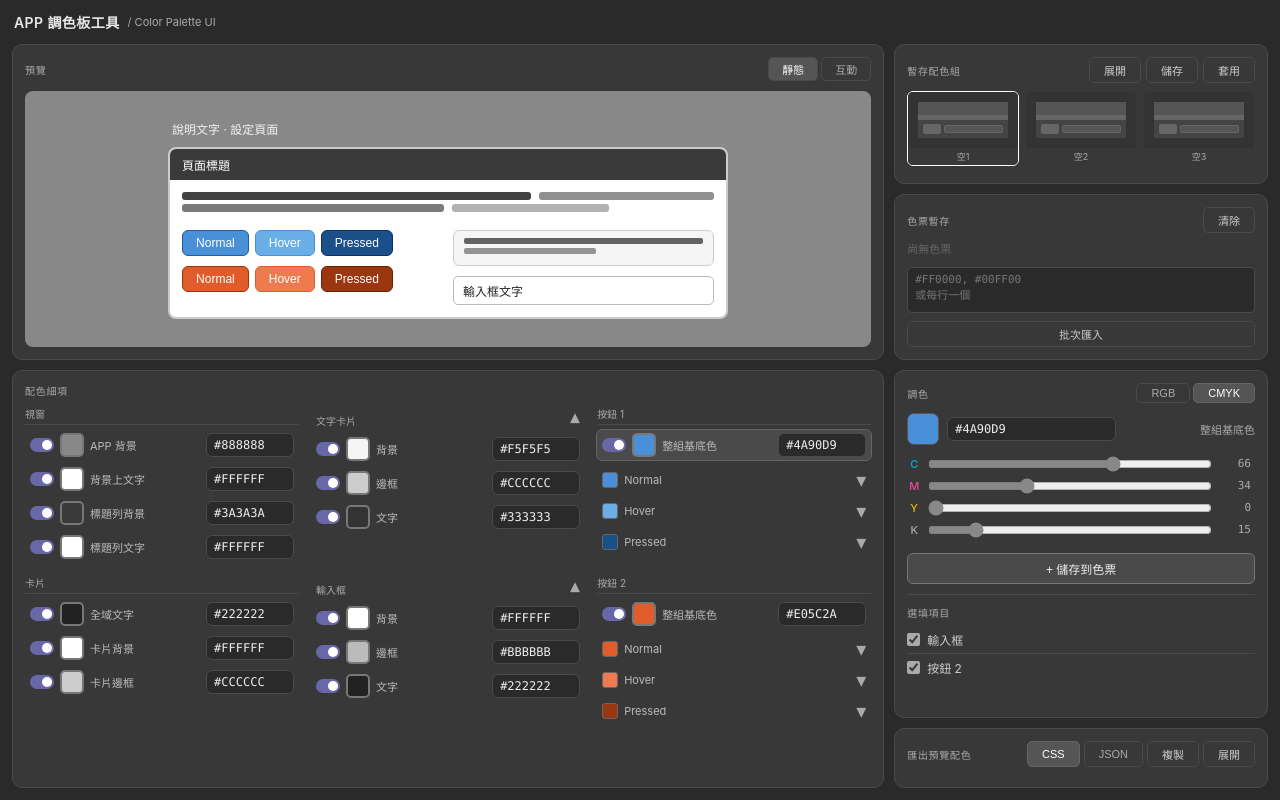
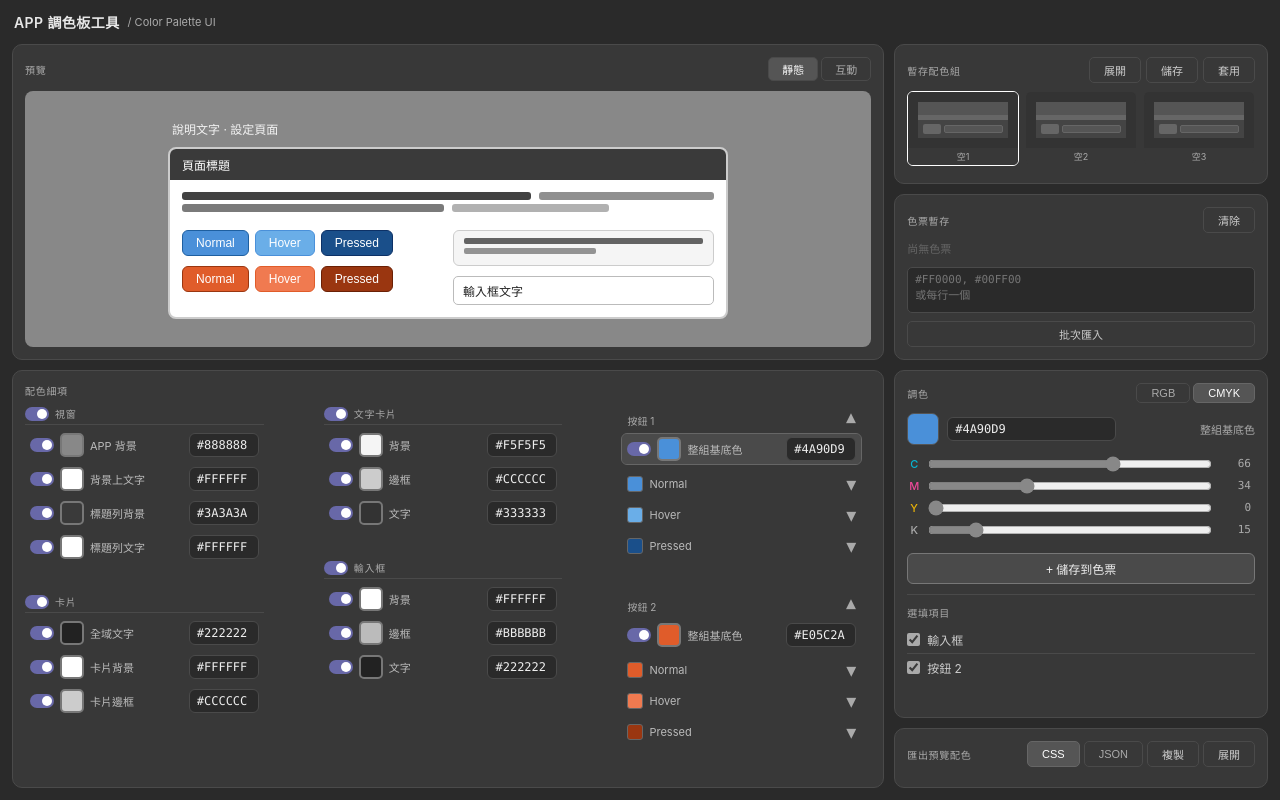
Before and after one commit to utoneee/color-palette-ui, a plain HTML site: page index.html in a window 1280 px wide. Drawn offline with Linux system fonts and the light colour scheme.

Commit message:
Add group toggles, fix quote bug, button group tweaks, spacing adjustments

```diff
--- a/index.html
+++ b/index.html
@@ -45,8 +45,10 @@ body{background:var(--app-bg);font-family:var(--font-sans);font-size:13px;color:
 .chk-row{display:flex;align-items:center;gap:7px;padding:5px 0;border-bottom:0.5px solid var(--pbd);cursor:pointer;color:#ccc}
 .chk-row:last-child{border-bottom:none}
 .chk-row input[type=checkbox]{accent-color:#aaa}
-.color-group{margin-bottom:9px}
-#color-list{display:grid;grid-template-columns:1fr 1fr 1fr;gap:0 12px}
+.color-group{margin-bottom:32px}
+#color-list{display:flex;gap:60px}
+.cl-col{flex:1;min-width:0}
+.row-hex{width:70px}
 .color-group.full-width{grid-column:1/-1}
 .g-title{font-size:10px;color:var(--lc);margin-bottom:5px;padding-bottom:3px;border-bottom:0.5px solid var(--pbd)}
 .c-row{display:flex;align-items:center;gap:6px;margin-bottom:4px;padding:3px 5px;border-radius:5px;cursor:pointer}
@@ -103,6 +105,10 @@ body{background:var(--app-bg);font-family:var(--font-sans);font-size:13px;color:
 .sl-toggle input:checked~.sl-knob{left:12px;background:#fff}
 .row-swatch{position:relative;overflow:hidden}
 .row-swatch.crossed::after{content:'';position:absolute;inset:0;background:linear-gradient(to top right,transparent calc(50% - 1px),#999 calc(50% - 1px),#999 calc(50% + 1px),transparent calc(50% + 1px))}
+.grp-toggle{width:24px;height:14px;border-radius:7px;background:#444;position:relative;cursor:pointer;flex-shrink:0;transition:background 0.2s}
+.grp-toggle.on{background:#6868a8}
+.grp-toggle::after{content:'';position:absolute;top:2px;left:2px;width:10px;height:10px;border-radius:50%;background:#bbb;transition:left 0.2s,background 0.2s}
+.grp-toggle.on::after{left:12px;background:#fff}
 </style>
 </head>
 <body>
@@ -175,7 +181,7 @@ body{background:var(--app-bg);font-family:var(--font-sans);font-size:13px;color:
   </div>
 </div>
 
-<div class="panel area-e" style="overflow-y:auto;scrollbar-color:#555 transparent;scrollbar-width:thin">
+<div class="panel area-e" style="overflow-y:auto;scrollbar-color:#555 transparent;scrollbar-width:thin;scrollbar-gutter:stable">
   <div class="slabel">配色細項</div>
   <div id="color-list"></div>
 </div>
@@ -269,6 +275,8 @@ let activeSlot=0;
 let opts={input:true,btn2:true};
 let btnExp1={N:false,H:false,P:false};
 let btnExp2={N:false,H:false,P:false};
+let btnGroupExp1=true;
+let btnGroupExp2=true;
 let copyTimer=null;
 let cardExp=true;
 let inpExp=true;
@@ -435,16 +443,16 @@ function toggleOpt(k){
   renderPreview();renderColorList();
 }
 
-function getBtnC(pre,state){
+function getBtnC(pre,state,colors=C){
   const s=state==='hover'?'H':state==='pressed'?'P':'N';
-  return{bg:C[pre+s+'Bg'],bd:C[pre+s+'Bd'],tx:C[pre+s+'Tx']};
+  return{bg:colors[pre+s+'Bg'],bd:colors[pre+s+'Bd'],tx:colors[pre+s+'Tx']};
 }
 
 function renderPreview(){
   const c=new Proxy(C,{get:(t,k)=>disabledKeys.has(k)?'transparent':t[k]});
   const isInter=previewMode==='interactive';
-  const b1n=getBtnC('btn1','normal'),b1h=getBtnC('btn1','hover'),b1p=getBtnC('btn1','pressed');
-  const b2n=getBtnC('btn2','normal'),b2h=getBtnC('btn2','hover'),b2p=getBtnC('btn2','pressed');
+  const b1n=getBtnC('btn1','normal',c),b1h=getBtnC('btn1','hover',c),b1p=getBtnC('btn1','pressed',c);
+  const b2n=getBtnC('btn2','normal',c),b2h=getBtnC('btn2','hover',c),b2p=getBtnC('btn2','pressed',c);
   let btns1='',btns2='';
   if(isInter){
     btns1=`<button class="mock-btn" id="mb1" style="background:${b1n.bg};border-color:${b1n.bd};color:${b1n.tx}" onmouseenter="hB('mb1','btn1','hover')" onmouseleave="hB('mb1','btn1','normal')" onmousedown="hB('mb1','btn1','pressed')" onmouseup="hB('mb1','btn1','normal')">主要按鈕</button>`;
@@ -500,6 +508,11 @@ function hB(id,pre,state){
   btn.style.background=s.bg;btn.style.borderColor=s.bd;btn.style.color=s.tx;
 }
 
+function toggleGroup(keys){
+  const allOn=keys.every(k=>!disabledKeys.has(k));
+  keys.forEach(k=>{if(allOn)disabledKeys.add(k);else disabledKeys.delete(k);});
+  renderColorList();renderPreview();updateExport();
+}
 function toggleKey(k,el){
   if(disabledKeys.has(k))disabledKeys.delete(k);else disabledKeys.add(k);
   const row=el.closest('.c-row,.base-row');
@@ -508,6 +521,8 @@ function toggleKey(k,el){
 }
 function toggleCardExp(){cardExp=!cardExp;renderColorList();}
 function toggleInpExp(){inpExp=!inpExp;renderColorList();}
+function toggleBtnGroupExp1(){btnGroupExp1=!btnGroupExp1;renderColorList();}
+function toggleBtnGroupExp2(){btnGroupExp2=!btnGroupExp2;renderColorList();}
 
 function renderColorList(){
   const el=document.getElementById('color-list');
@@ -523,10 +538,16 @@ function renderColorList(){
       onchange="rowEdit('${k}',this.value)">
   </div>`;
 
-  const mkFixed=(title,keys)=>`<div class="color-group">
-    <div class="g-title">${title}</div>
-    ${keys.map(k=>mkRow(k)).join('')}
-  </div>`;
+  const mkFixed=(title,keys)=>{
+    const allOn=keys.every(k=>!disabledKeys.has(k));
+    return`<div class="color-group">
+      <div style="display:flex;align-items:center;gap:6px;padding-bottom:3px;border-bottom:0.5px solid var(--pbd);margin-bottom:5px">
+        <div class="grp-toggle ${allOn?'on':''}" onclick='toggleGroup(${JSON.stringify(keys)})'></div>
+        <span style="font-size:10px;font-weight:500;color:var(--lc);text-transform:uppercase;letter-spacing:0.07em">${title}</span>
+      </div>
+      ${keys.map(k=>mkRow(k)).join('')}
+    </div>`;
+  };
 
   const mkCollapsible=(title,keys,exp,fn)=>`<div class="color-group">
     <div class="btn-group-header" onclick="${fn}()">
@@ -540,11 +561,17 @@ function renderColorList(){
 
   const mkBtnGroup=g=>{
     const states=[{s:'N',label:'Normal'},{s:'H',label:'Hover'},{s:'P',label:'Pressed'}];
+    const btnAllKeys=['N','H','P'].flatMap(s=>['Bg','Bd','Tx'].map(t=>g.pre+s+t));
+    const grpAllOn=btnAllKeys.every(k=>!disabledKeys.has(k));
     return`<div class="color-group">
-      <div class="g-title">${g.title}</div>
+      <div class="btn-group-header" onclick="${g.toggleFn}()">
+        <span class="g-title" style="border-bottom:none;margin-bottom:0;padding-bottom:0">${g.title}</span>
+        <span class="expand-arrow ${g.groupExp?'open':''}">▾</span>
+      </div>
+      <div class="btn-detail ${g.groupExp?'open':''}">
       <div class="base-row" data-key="${g.baseKey}" onclick="setActiveKey('${g.baseKey}')">
-        ${mkToggle(g.baseKey)}
-        <div class="row-swatch ${disabledKeys.has(g.baseKey)?'crossed':''}" style="width:24px;height:24px;border-radius:5px;border:2px solid #777;flex-shrink:0;background:${C[g.baseKey]}"></div>
+        <div class="grp-toggle ${grpAllOn?'on':''}" onclick='event.stopPropagation();toggleGroup(${JSON.stringify(btnAllKeys)})'></div>
+        <div class="row-swatch" style="width:24px;height:24px;border-radius:5px;border:2px solid #777;flex-shrink:0;background:${C[g.baseKey]}"></div>
         <span class="c-lbl">整組基底色</span>
         <input class="hex-in row-hex" value="${C[g.baseKey]}" maxlength="9"
           onclick="event.stopPropagation()"
@@ -577,18 +604,15 @@ function renderColorList(){
           </div>
         </div>`;
       }).join('')}
+      </div>
     </div>`;
   };
 
   const mkPlaceholder=title=>`<div class="color-group"><div class="g-title" style="opacity:0.3">${title}</div></div>`;
-  el.innerHTML=[
-    mkFixed('視窗',['appBg','appText','titlebarBg','titlebarText']),
-    mkCollapsible('文字卡片',['csCardBg','csCardBd','csCardTx'],cardExp,'toggleCardExp'),
-    mkBtnGroup({title:'按鈕 1',pre:'btn1',baseKey:'b1Base',exp:btnExp1}),
-    mkFixed('卡片',['globalText','surfaceBg','surfaceBorder']),
-    opts.input?mkCollapsible('輸入框',['inpBg','inpBd','inpTx'],inpExp,'toggleInpExp'):mkPlaceholder('輸入框'),
-    opts.btn2?mkBtnGroup({title:'按鈕 2',pre:'btn2',baseKey:'b2Base',exp:btnExp2}):mkPlaceholder('按鈕 2'),
-  ].join('');
+  el.innerHTML=
+    `<div class="cl-col">${mkFixed('視窗',['appBg','appText','titlebarBg','titlebarText'])}${mkFixed('卡片',['globalText','surfaceBg','surfaceBorder'])}</div>`+
+    `<div class="cl-col">${mkFixed('文字卡片',['csCardBg','csCardBd','csCardTx'])}${opts.input?mkFixed('輸入框',['inpBg','inpBd','inpTx']):mkPlaceholder('輸入框')}</div>`+
+    `<div class="cl-col">${mkBtnGroup({title:'按鈕 1',pre:'btn1',baseKey:'b1Base',exp:btnExp1,groupExp:btnGroupExp1,toggleFn:'toggleBtnGroupExp1'})}${opts.btn2?mkBtnGroup({title:'按鈕 2',pre:'btn2',baseKey:'b2Base',exp:btnExp2,groupExp:btnGroupExp2,toggleFn:'toggleBtnGroupExp2'}):mkPlaceholder('按鈕 2')}</div>`;
 
   refreshRowHighlight();
 }
```
